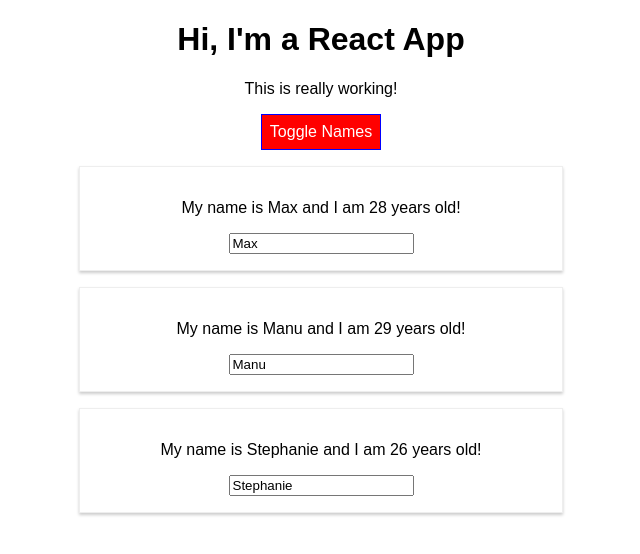
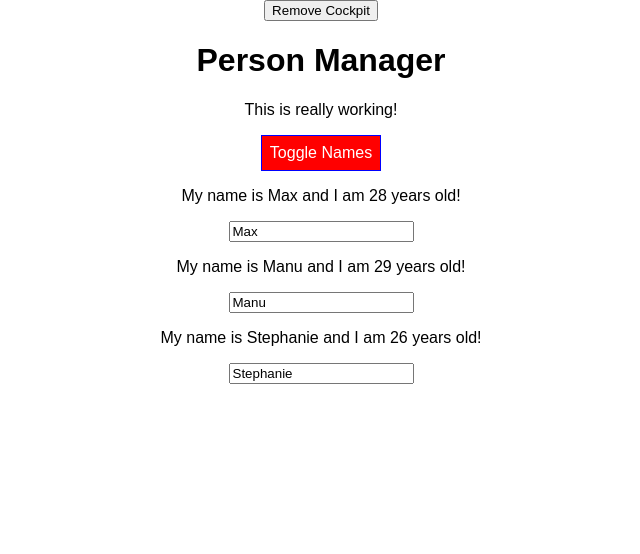
Before and after one commit to nworbiii/react-complete-guide, a React app: page / in a window 1280 px wide. Both pictures are taken after a click on the button "Toggle Names". Shown: the top 554 px of the page, without its empty margins (319-959 px from the left). Built offline with nearby package versions, Linux system fonts and the light colour scheme.

Commit message:
update adds useeffect and hoc

```diff
--- a/src/components/Cockpit/Cockpit.js
+++ b/src/components/Cockpit/Cockpit.js
@@ -1,28 +1,48 @@
-import React from 'react';
+import React, { useEffect } from 'react';
 
 import classes from './Cockpit.module.css';
 
-const cockpit = (props) => {
+const Cockpit = props => {
+  useEffect(() => {
+    console.log('[Cockpit.js] 1st useEffect');
+    // http request...
+    setTimeout(() => {
+      alert('Saved data to cloud!');
+    }, 1000)
+    return () => {
+      console.log('[Cockpit.js] cleanup work in 1st useEffect');
+    }
+  }, []);
+
+  useEffect(() => {
+    console.log('[Cockpit.js] 2nd useEffect');
+    return () => {
+      console.log('[Cockpit.js] cleanup work in 2nd useEffect');
+    }
+  });
+
     const assignedClasses = []
     let btnClass = ''
+
     if (props.showPersons) {
         btnClass = classes.Red;
     }
 
-    if (props.persons.length <= 2) {
+    if (props.personsLength <= 2) {
       assignedClasses.push(classes.red); // classes = ['red']
     }
-    if (props.persons.length <= 1) {
+
+    if (props.personsLength <= 1) {
       assignedClasses.push(classes.bold); // classes = ['red', 'bold']
     }
 
     return (
         <div className={classes.Cockpit}>
-            <h1>Hi, I'm a React App</h1>
+            <h1>{props.title}</h1>
             <p className={assignedClasses.join(' ')}>This is really working!</p>
             <button className={btnClass} onClick={props.clicked}>Toggle Names</button>
         </div>
     )
 }
 
-export default cockpit;
+export default React.memo(Cockpit);
--- a/src/components/Persons/Person/Person.js
+++ b/src/components/Persons/Person/Person.js
@@ -1,28 +1,17 @@
-import React from 'react';
-import styled from 'styled-components'
-import './Person.module.css';
+import React, { Component } from 'react';
+import Aux from '../../../hoc/Aux';
 
-const StyledDiv = styled.div`
-    width: 60%;
-    margin: 16px auto;
-    border: 1px solid #eee;
-    box-shadow: 0 2px 3px #ccc;
-    padding: 16px;
-    text-align: center;
-
-    @media (min-width: 500px) {
-        width: 450px;
+class Person extends Component {
+    render() {
+        console.log('[Person.js] rendering...')
+        return (
+            <Aux>
+                <p onClick={this.props.click} > My name is {this.props.name} and I am {this.props.age} years old!</p >
+                <p>{this.props.children}</p>
+                <input type="text" onChange={this.props.changed} value={this.props.name} />
+            </Aux>
+        )
     }
-`
-
-const person = props => {
-    return (
-        <StyledDiv>
-            < p onClick={props.click} > My name is {props.name} and I am {props.age} years old!</p >
-            <p>{props.children}</p>
-            <input type="text" onChange={props.changed} value={props.name} />
-        </StyledDiv>
-    )
 }
 
-export default person
+export default Person;
--- a/src/components/Persons/Person/Person.module.css
+++ b/src/components/Persons/Person/Person.module.css
@@ -1,4 +1,4 @@
-/* .Person {
+.Person {
     width: 60%;
     margin: 16px auto;
     border: 1px solid #eee;
@@ -11,4 +11,4 @@
     .Person {
         width: 450px;
     }
-} */
+}
--- a/src/components/Persons/Persons.js
+++ b/src/components/Persons/Persons.js
@@ -1,14 +1,86 @@
-import React from 'react';
+import React, { PureComponent } from 'react';
+import Person from './Person/Person';
 
-import Person from './Person/Person'
+class Persons extends PureComponent {
+  // static getDerivedStateFromProps(props, state) {
+  //   console.log('[Persons.js] getDerivedStateFromProps');
+  //   return state;
+  // }
 
-const persons = (props) => props.persons.map((person, index) => {
-        return <Person
-          click={() => props.clicked(index)}
+  // componentWillReceiveProps(props) {
+  //   console.log('[Persons.js] componentWillReceiveProps', props);
+  // }
+
+  // shouldComponentUpdate(nextProps, nextState) {
+  //   console.log('[Persons.js] shouldComponentUpdate');
+  //   if (
+  //     nextProps.persons !== this.props.persons ||
+  //     nextProps.changed !== this.props.changed ||
+  //     nextProps.clicked !== this.props.clicked
+  //     ) {
+  //     return true;
+  //   } else {
+  //     return false;
+  //   }
+  //   // return true;
+  // }
+
+  getSnapshotBeforeUpdate(prevProps, prevState) {
+    console.log('[Persons.js] getSnapshotBeforeUpdate');
+    return { message: 'Snapshot!' };
+  }
+
+  // componentWillUpdate() {
+
+  // }
+
+  componentDidUpdate(prevProps, prevState, snapshot) {
+    console.log('[Person.js] componentDidUpdate');
+    console.log(snapshot);
+  }
+
+  componentWillUnmount() {
+    console.log('[Persons.js] componentWillUnmount');
+  }
+
+  render() {
+    console.log('[Persons.js] rendering...');
+    return this.props.persons.map((person, index) => {
+      return (
+        <Person
+          click={() => this.props.clicked(index)}
           name={person.name}
           age={person.age}
           key={person.id}
-          changed={(event) => props.changed(event, person.id)} />
-      });
+          changed={(event) => this.props.changed(event, person.id)}
+        />
+      );
+    });
+  }
+}
 
-export default persons;
+export default Persons;
+
+/*
+props or state determine re-rendering
+
+Component Lifecycle
+getDerivedStateFromProps(props, state)
+shouldComponentUpdate(nextProps, nextState) - may cancel updating process
+render() - prepare and structure your jsx code
+Update child component props
+getSnapshotBeforeUpdate(prevProps, prevState)
+componentDidUpdate() - don't update state here (triggers re-render)
+
+
+
+
+
+
+
+
+
+
+
+
+*/
--- a/src/containers/App.js
+++ b/src/containers/App.js
@@ -1,9 +1,16 @@
 import React, { Component } from 'react';
+
 import classes from './App.module.css';
 import Persons from '../components/Persons/Persons';
 import Cockpit from '../components/Cockpit/Cockpit'
+import WithClass from '../hoc/WithClass';
 
 class App extends Component {
+  constructor(props) {
+    super(props);
+    console.log('[App.js] constructor');
+  }
+
   state = {
     persons: [
       { id: 'asfa1', name: 'Max', age: 28 },
@@ -11,13 +18,40 @@ class App extends Component {
       { id: 'asdf11', name: 'Stephanie', age: 26 }
     ],
     otherState: 'some other value',
-    showPersons: false
+    showPersons: false,
+    showCockpit: true
+  }
+
+  static getDerivedStateFromProps(props, state) {
+    console.log('[App.js] getDerivedStateFromProps', props);
+    return state;
+  }
+
+  // componentWillMount() {
+  //   console.log('[App.js] componentWillMount');
+  // }
+
+  componentDidMount() {
+    console.log('[App.js] componentDidMount');
+  }
+
+  shouldComponentUpdate(nextProps, nextState) {
+    console.log('[App.js] shouldComponentUpdate');
+    return true;
+  }
+
+  componentDidUpdate() {
+    console.log('[App.js] componentDidUpdate');
   }
 
   nameChangedHandler = (event, id) => {
-    const personIndex = this.state.persons.findIndex(p => {
-      return p.id === id
-    });
+    const personIndex = this.state.persons.findIndex(p => p.id === id)
+
+    // for (int i=0; i < this.state.persons.length; i++) {
+    //   if (this.state.persons[i].id == id) {
+    //     return i
+    //   }
+    // }
 
     const person = {
       ...this.state.persons[personIndex]
@@ -46,23 +80,37 @@ class App extends Component {
   }
 
   render() {
+    console.log('[App.js] render');
     let persons = null
 
     if (this.state.showPersons) {
-      persons = <Persons
-            persons={this.state.persons}
-            clicked={this.deletePersonHandler}
-            changed={this.nameChangedHandler}/>
+      persons = (
+        <Persons
+          persons={this.state.persons}
+          clicked={this.deletePersonHandler}
+          changed={this.nameChangedHandler}
+        />
+      )
     }
 
     return (
-      <div className={classes.App}>
+      <WithClass classes={classes.App}>
+        <button onClick={() => {
+          this.setState({ showCockpit: false })
+          }}
+          >
+            Remove Cockpit
+        </button>
+
+        {this.state.showCockpit ?
         <Cockpit
+          title={this.props.appTitle}
           showPersons={this.state.showPersons}
-          persons={this.state.persons}
-          clicked={this.togglePersonsHandler} />
-        {persons}
-      </div>
+          personsLength={this.state.persons.length}
+          clicked={this.togglePersonsHandler}
+        /> : null }
+        { persons }
+      </WithClass >
     )
   }
 }
--- /dev/null
+++ b/src/hoc/Aux.js
@@ -0,0 +1,3 @@
+const Aux = props => props.children;
+
+export default Aux;
--- /dev/null
+++ b/src/hoc/WithClass.js
@@ -0,0 +1,9 @@
+import React from 'react';
+
+const WithClass = props => (
+    <div className={props.classes}>
+        {props.children}
+    </div>
+);
+
+export default WithClass;
--- a/src/index.js
+++ b/src/index.js
@@ -6,7 +6,7 @@ import reportWebVitals from './reportWebVitals';
 
 ReactDOM.render(
   <React.StrictMode>
-    <App />
+    <App appTitle="Person Manager" />
   </React.StrictMode>,
   document.getElementById('root')
 );
@@ -14,4 +14,3 @@ ReactDOM.render(
 // If you want to start measuring performance in your app, pass a function
 // to log results (for example: reportWebVitals(console.log))
 // or send to an analytics endpoint. Learn more: https://bit.ly/CRA-vitals
-reportWebVitals();
```
Also changed, not shown: jsconfig.json (added, +7 -0 lines), 1 other file (tests, documents, lock files or other folders).
